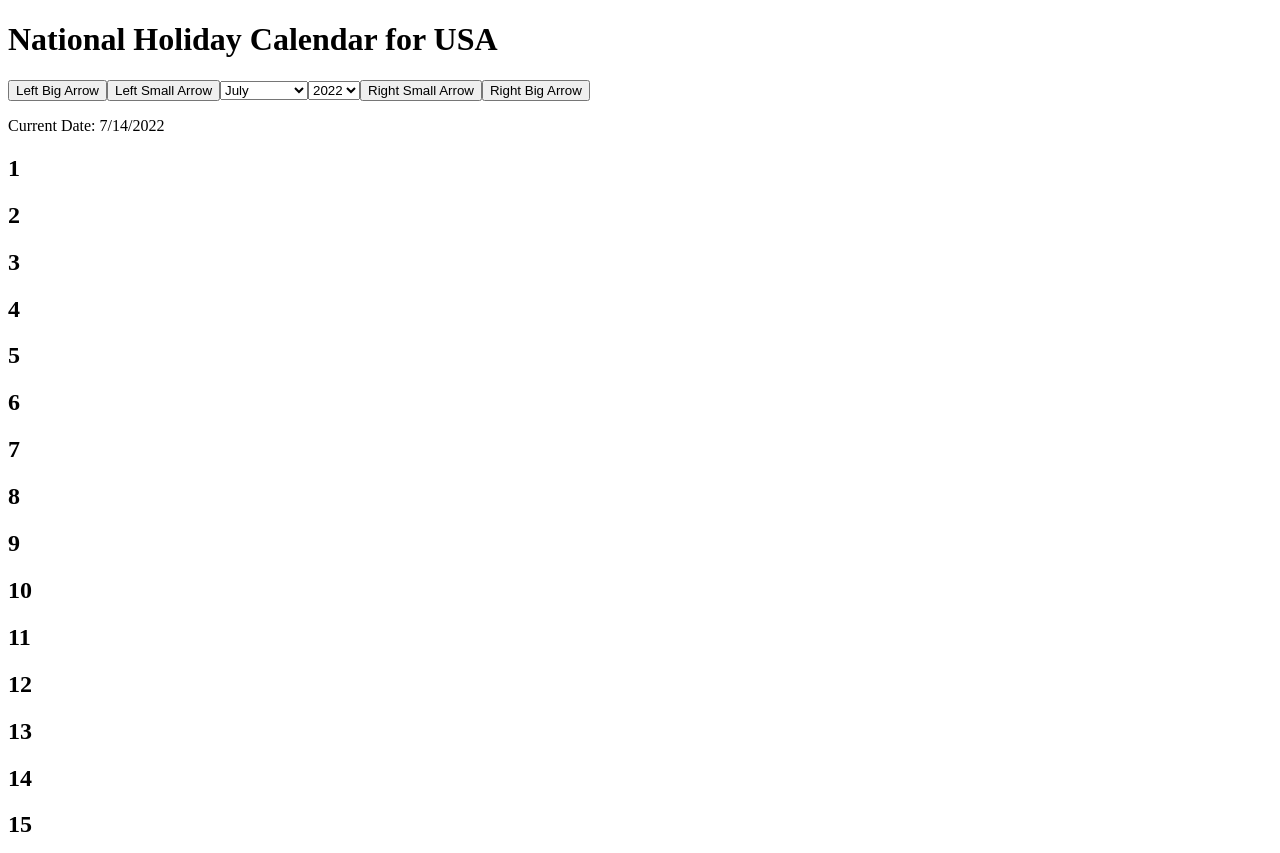
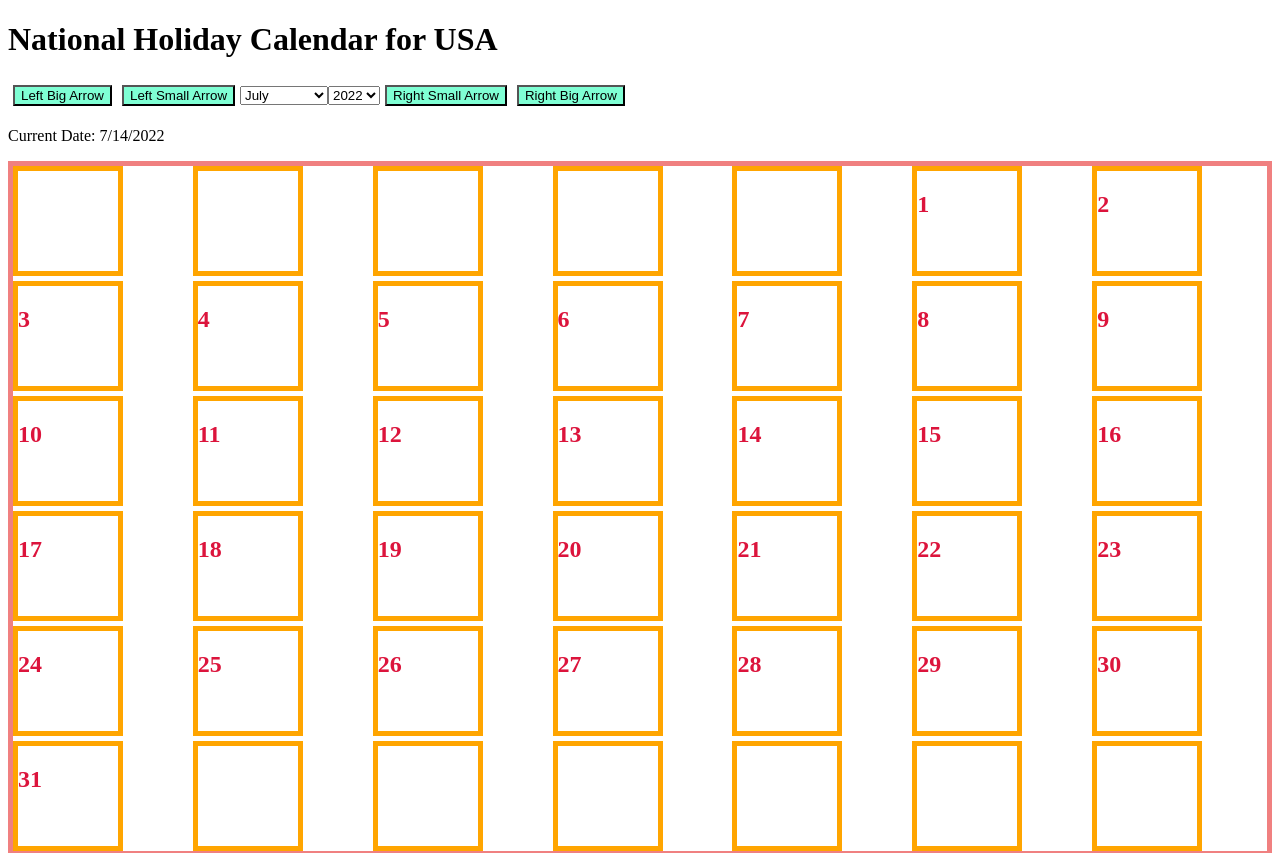
Before and after one commit to PopsButNotDad/calendar-app, a React (Create React App) app: page / in a window 1280 px wide. Shown: the top 853 px of the page. Built offline with nearby package versions, Linux system fonts and the light colour scheme.

Commit message:
dynamic day numbering done

```diff
--- a/src/App.jsx
+++ b/src/App.jsx
@@ -1,5 +1,6 @@
 import React, { useState, useEffect } from "react";
 import DayComponent from "./DayComponent";
+import "./styles.css";
 
 const MONTHS = [
   "January",
@@ -28,6 +29,11 @@ function App() {
 
   const daysInCurMonth = getDaysInMonth(curMonth + 1, startYear);
   //need to get what day of the week the selected month starts on.
+  const startDay = new Date(
+    YEARS[startYear] + "-" + (curMonth + 1) + "-1"
+  ).getDay();
+
+  const lastDay = getLastDay(YEARS[startYear], curMonth);
 
   useEffect(() => {
     setMonth(MONTHS[curMonth]);
@@ -90,7 +96,12 @@ function App() {
         </button>
         <p> Current Date: {date} </p>
       </div>
-      <DayComponent curDay={cd.getDate()} numOfDays={daysInCurMonth} />
+      <DayComponent
+        curDay={cd.getDate()}
+        numOfDays={daysInCurMonth}
+        startDay={startDay}
+        lastDay={lastDay}
+      />
     </div>
   );
 
@@ -106,6 +117,10 @@ function App() {
   //January is index 1
   function getDaysInMonth(month, year) {
     return new Date(year, month, 0).getDate();
+  }
+
+  function getLastDay(y, m) {
+    return new Date(y, m + 1, 0).getDate();
   }
 }
 
@@ -146,7 +161,10 @@ get buttons and initial data working ---- done
 
 access country location via IP, provide option to choose as well
 
---- build actual calendar space ---
+fix bug with small arrow button so it loops around to previous month previous year when hit back on january
+  and vice versa on hitting forward on december
+
+build actual calendar space ---- done
 
 build day components or populate the day spaces another way
 
--- a/src/DayComponent.jsx
+++ b/src/DayComponent.jsx
@@ -1,23 +1,37 @@
 import React from "react";
+import "./styles.css";
 
 function DayComponent(props) {
-  const numDaysMonth = [];
+  const daysContainer = [];
 
-  for (let i = 0; i < props.numOfDays; i++) {
-    numDaysMonth.push({
-      number: `${i + 1}`,
+  for (let i = 0; i < 42; i++) {
+    daysContainer.push({
+      number: `${i}`,
     });
   }
 
-  console.log(numDaysMonth);
+  startDays();
 
   return (
-    <div>
-      {numDaysMonth.map((day) => (
-        <h2 key={day.number}> {day.number} </h2>
+    <div className="days-tain">
+      {daysContainer.map((day) => (
+        <div className="day-ind">
+          <h2>{day.inline}</h2>
+        </div>
       ))}
     </div>
   );
+
+  //helper function
+  function startDays() {
+    let j = 1;
+    for (let i = props.startDay; i <= daysContainer.length; i++) {
+      if (j <= props.lastDay) {
+        daysContainer[i].inline = j;
+        j++;
+      }
+    }
+  }
 }
 
 export default DayComponent;
--- /dev/null
+++ b/src/styles.css
@@ -0,0 +1,21 @@
+.day-ind {
+  border: solid 5px orange;
+  height: 100px;
+  width: 100px;
+}
+
+.days-tain {
+  border: solid 5px lightcoral;
+  display: grid;
+  grid-template-columns: repeat(7, 1fr);
+  gap: 5px;
+}
+
+h2 {
+  color: crimson;
+}
+
+button {
+  background-color: aquamarine;
+  margin: 5px;
+}
```
